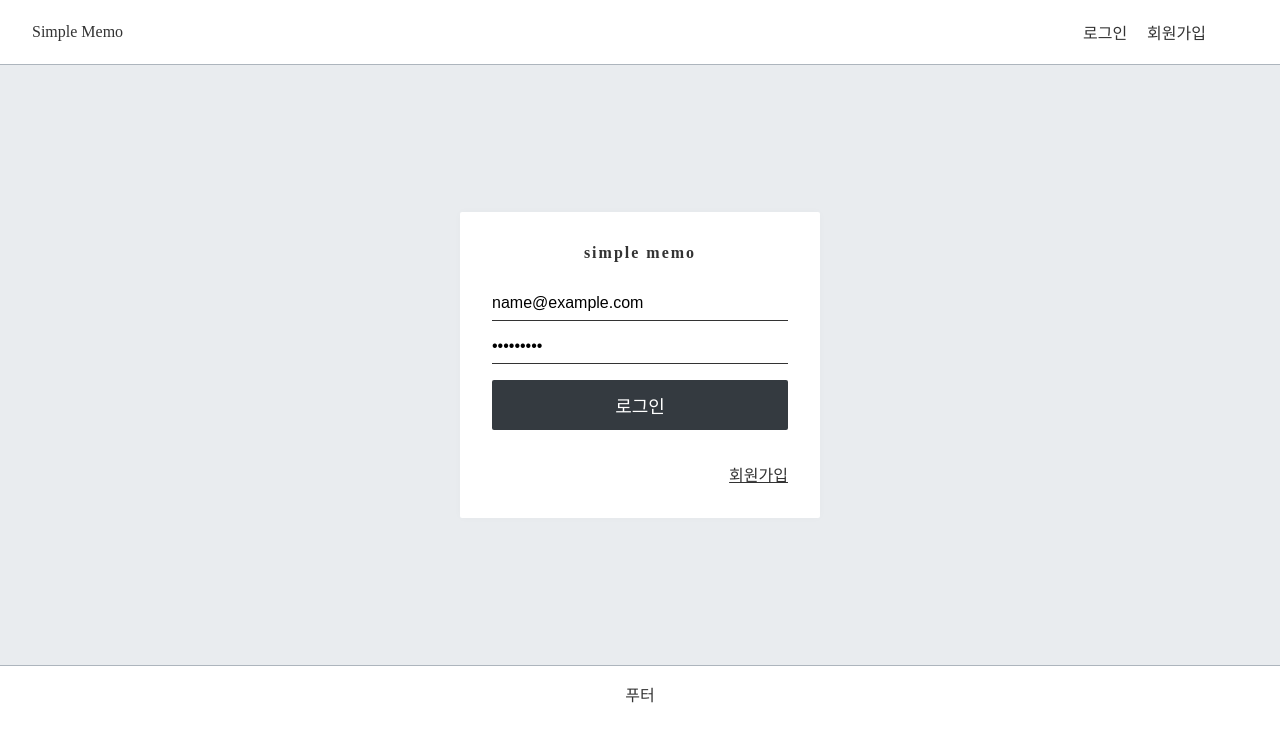
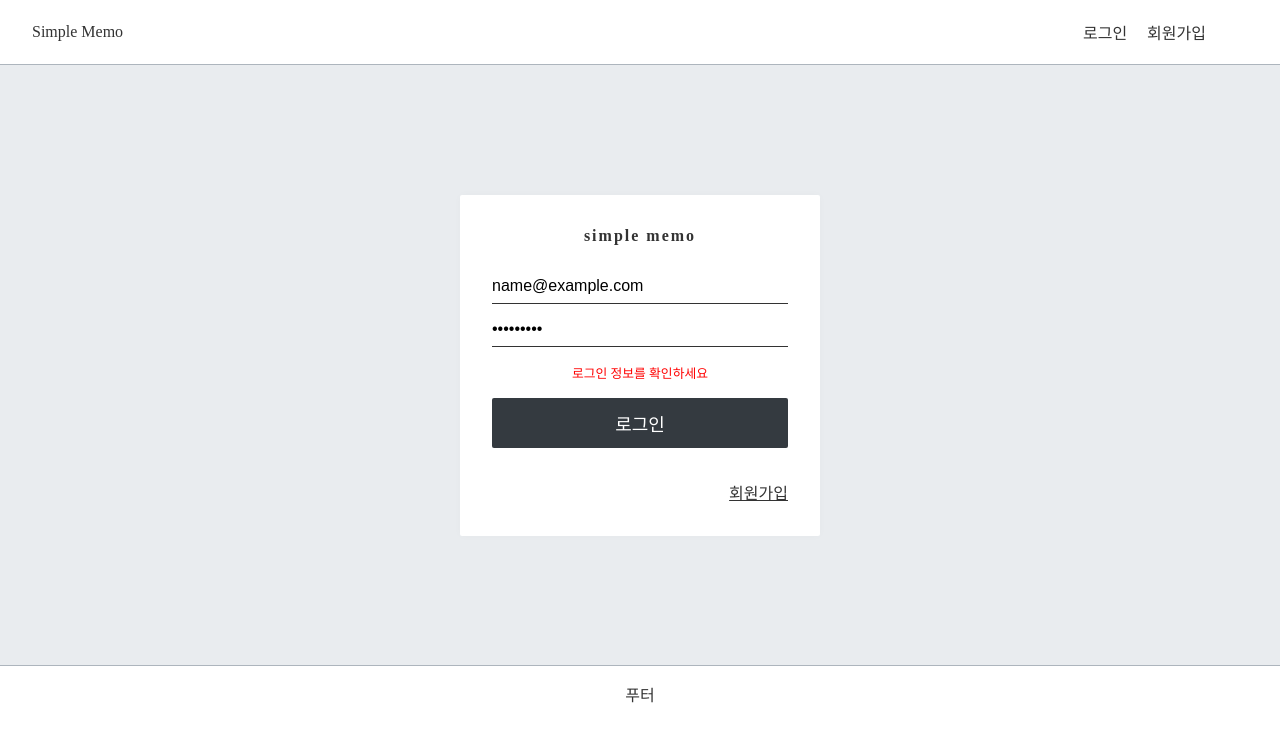
Before and after one commit to Lilian-Kim/portfolio, a React (Create React App) app: page /login in a window 1280 px wide. Both pictures are taken after typing "name@example.com", "Sample123" into the empty fields and a click on the button "로그인". Shown: the top 742 px of the page. Built offline with nearby package versions, Linux system fonts and the light colour scheme; no server answers.

Commit message:
- 로그인 에러 메세지 - 회원가입 에러 메세지

```diff
--- a/src/components/auth/AuthForm.js
+++ b/src/components/auth/AuthForm.js
@@ -42,7 +42,15 @@
   register: '회원가입',
 }
 
-const AuthForm = ({ type, form, onChange, onSubmit }) => {
+// 에러 보여주기
+const ErrorMessage = styled.div`
+color: red;
+text-align: center;
+font-size: 0.8rem;
+margin-top: 1rem;
+`
+
+const AuthForm = ({ type, form, onChange, onSubmit, error }) => {
   const text = textMap[type]
   return (
     <AuthFormWrapper>
@@ -65,6 +73,7 @@
           value={form.password}
           type="password"
         />
+        {error && <ErrorMessage>{error}</ErrorMessage>}
         <ButtonWidthMarginTop cyan fullWidth>
           {text}
         </ButtonWidthMarginTop>
--- a/src/containers/auth/LoginForm.js
+++ b/src/containers/auth/LoginForm.js
@@ -1,11 +1,13 @@
-import React, { useEffect } from 'react'
+import React, { useEffect, useState } from 'react'
 import { useDispatch, useSelector } from 'react-redux'
 import { withRouter } from 'react-router-dom'
 import { changeField, initializeForm, login } from 'modules/auth.js'
 import AuthForm from 'components/auth/AuthForm'
 import { check } from 'modules/user'
+import { Z_STREAM_ERROR } from 'zlib'
 
 const LoginForm = ({ history }) => {
+  const [error, setError] = useState(null)
   const dispatch = useDispatch()
   const { form, auth, authError, user } = useSelector(({ auth, user }) => ({
     form: auth.login,
@@ -39,6 +41,7 @@
     if (authError) {
       console.log('오류발생')
       console.log(authError)
+      setError('로그인 정보를 확인하세요')
       return
     }
     if (auth) {
@@ -59,6 +62,7 @@
       form={form}
       onChange={onChange}
       onSubmit={onSubmit}
+      error={error}
     />
   )
 }
--- a/src/containers/auth/RegisterForm.js
+++ b/src/containers/auth/RegisterForm.js
@@ -1,4 +1,4 @@
-import React, { useEffect } from 'react'
+import React, { useEffect, useState } from 'react'
 import { useDispatch, useSelector } from 'react-redux'
 import { changeField, initializeForm, register } from 'modules/auth.js'
 import AuthForm from 'components/auth/AuthForm'
@@ -6,6 +6,7 @@
 import {withRouter} from 'react-router-dom'
 
 const RegisterForm = ({history}) => {
+  const [error, setError] = useState(null)
   const dispatch = useDispatch()
   const { form, auth, authError, user } = useSelector(({ auth, user }) => ({
     form: auth.register,
@@ -28,6 +29,11 @@
   const onSubmit = e => {
     e.preventDefault()
     const { name, email, password } = form
+    //아래 값중 하나라도 비어있다면
+    if([name, email, password].includes('')){
+      setError('빈 칸을 모두 입력하세요')
+      return
+    }
     dispatch(register({ email, password }))
   }
 
@@ -38,8 +44,14 @@
 
   useEffect(() => {
     if (authError) {
-      console.log('오류 발생')
-      console.log(authError)
+      //이미 계정이 존재
+      if (authError.response.state === 409){
+        //메세지 최종적으로 추후 수정하기
+        setError('이미 존재하는 걔정입니다.')
+        return
+      }
+      //기타
+      setError('회원가입 실패')
       return
     }
     if (auth) {
@@ -65,6 +77,7 @@
       form={form}
       onChange={onChange}
       onSubmit={onSubmit}
+      error={error}
     />
   )
 }
```
